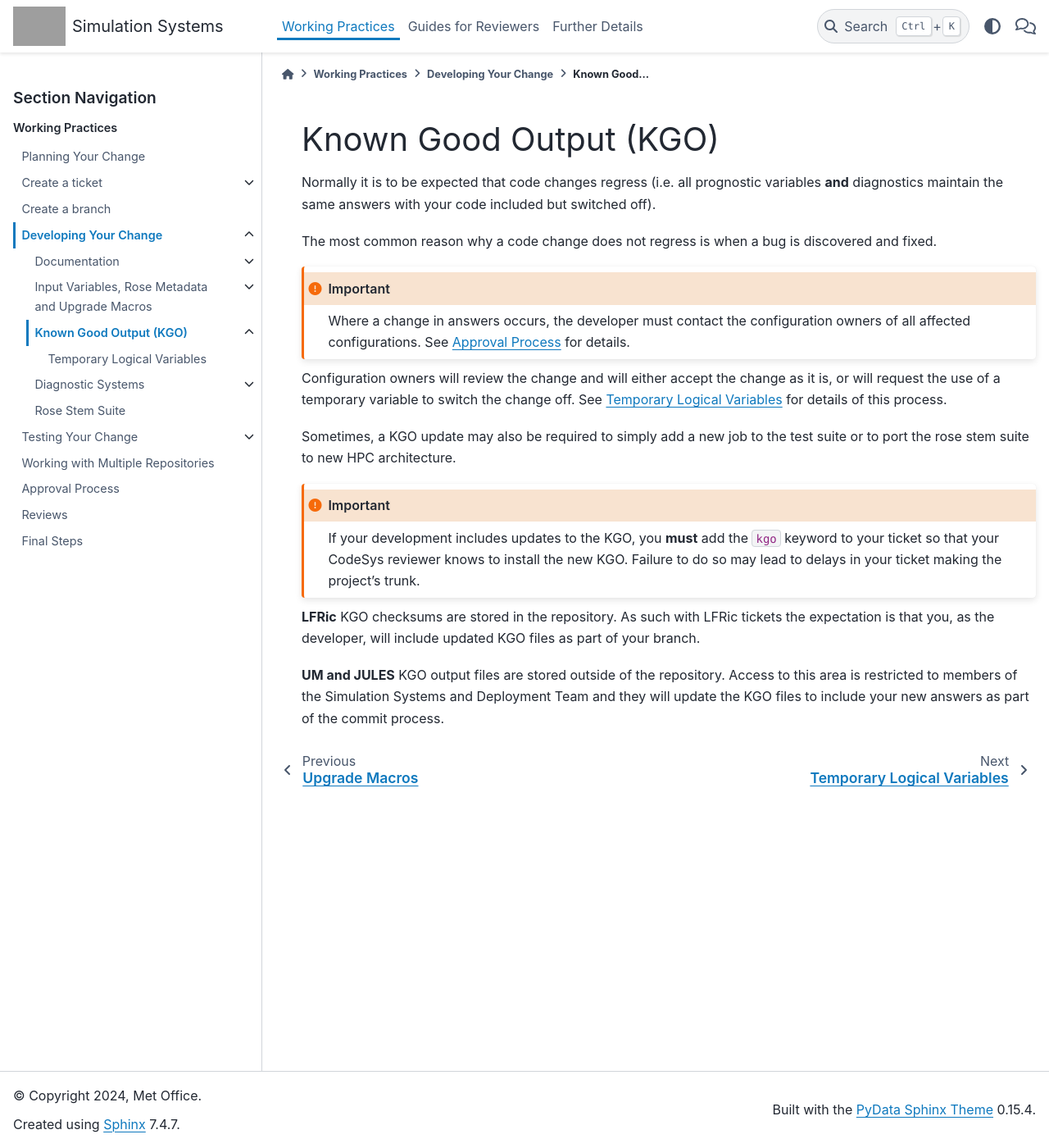
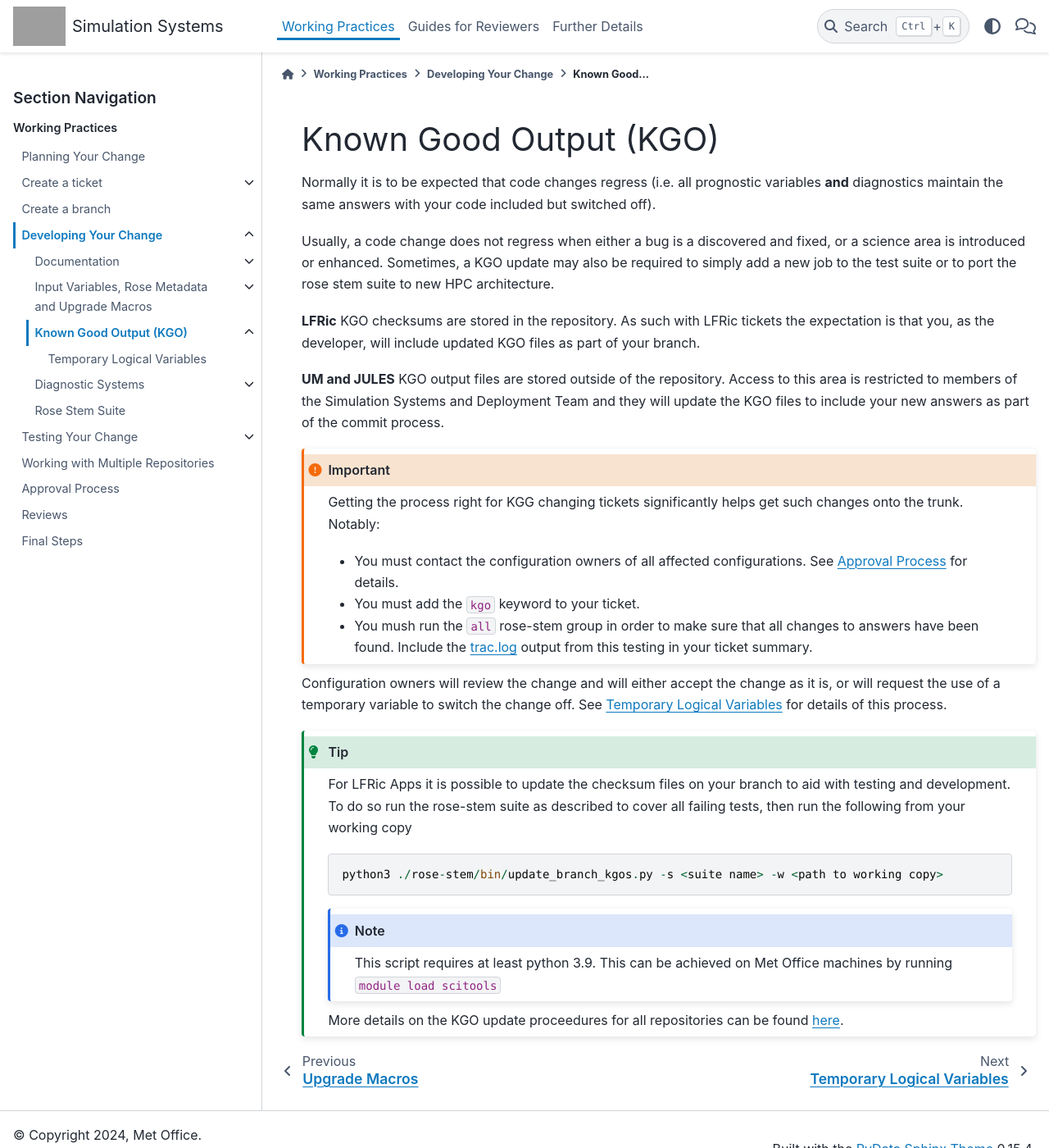
Before and after one commit to MetOffice/simulation-systems, a Sphinx documentation site: the page built from source/WorkingPractices/kgo.rst, in a window 1280 px wide and 1400 px high. Shown: the whole window at 82% size. Built offline with Sphinx 7.4.7 and the PyData theme 0.15.4, drawn with Linux system fonts in a browser that asks for light colours; grey boxes are pictures that could not be loaded.

Commit message:
update KGO page to highlight process

```diff
--- a/source/WorkingPractices/kgo.rst
+++ b/source/WorkingPractices/kgo.rst
@@ -7,25 +7,10 @@ Normally it is to be expected that code changes regress (i.e. all prognostic
 variables **and** diagnostics maintain the same answers with your code included
 but switched off).
 
-The most common reason why a code change does not regress is when a bug is
-discovered and fixed.
-
-.. important::
-  Where a change in answers occurs, the developer must contact the configuration
-  owners of all affected configurations. See :ref:`approvals` for details.
-
-Configuration owners will review the change and will either accept the change
-as it is, or will request the use of a temporary variable to switch the
-change off. See :ref:`templogicals` for details of this process.
-
-Sometimes, a KGO update may also be required to simply add a new job to the
+Usually, a code change does not regress when either a bug is a
+discovered and fixed, or a science area is introduced or enhanced. Sometimes,
+a KGO update may also be required to simply add a new job to the
 test suite or to port the rose stem suite to new HPC architecture.
-
-.. important::
-  If your development includes updates to the KGO, you **must** add the
-  ``kgo`` keyword to your ticket so that your CodeSys reviewer knows to
-  install the new KGO. Failure to do so may lead to delays in your
-  ticket making the project's trunk.
 
 **LFRic** KGO checksums are stored in the repository. As such with LFRic tickets
 the expectation is that you, as the developer, will include updated KGO files
@@ -36,6 +21,43 @@ to this area is restricted to members of the Simulation Systems and Deployment
 Team and they will update the KGO files to include your new answers as part of
 the commit process.
 
+.. important::
+  Getting the process right for KGG changing tickets significantly
+  helps get such changes onto the trunk. Notably:
+
+  * You must contact the configuration owners of all affected configurations.
+    See :ref:`approvals` for details.
+
+  * You must add the ``kgo`` keyword to your ticket.
+
+  * You mush run the ``all`` rose-stem group in
+    order to make sure that all changes to answers have been found. Include
+    the :ref:`trac.log <traclog>` output from this testing in your ticket summary.
+
+
+Configuration owners will review the change and will either accept the change
+as it is, or will request the use of a temporary variable to switch the
+change off. See :ref:`templogicals` for details of this process.
+
+
+
+
+.. tip::
+    For LFRic Apps it is possible to update the checksum files on your branch to
+    aid with testing and development. To do so run the rose-stem suite as described
+    to cover all failing tests, then run the following from your working copy
+
+    .. code-block::
+
+        python3 ./rose-stem/bin/update_branch_kgos.py -s <suite name> -w <path to working copy>
+
+    .. note::
+        This script requires at least python 3.9. This can be achieved on
+        Met Office machines by running ``module load scitools``
+
+    More details on the KGO update proceedures for all repositories can be found
+    :ref:`here <kgo_instructions>`.
+
 .. toctree::
     :hidden:
 
```
